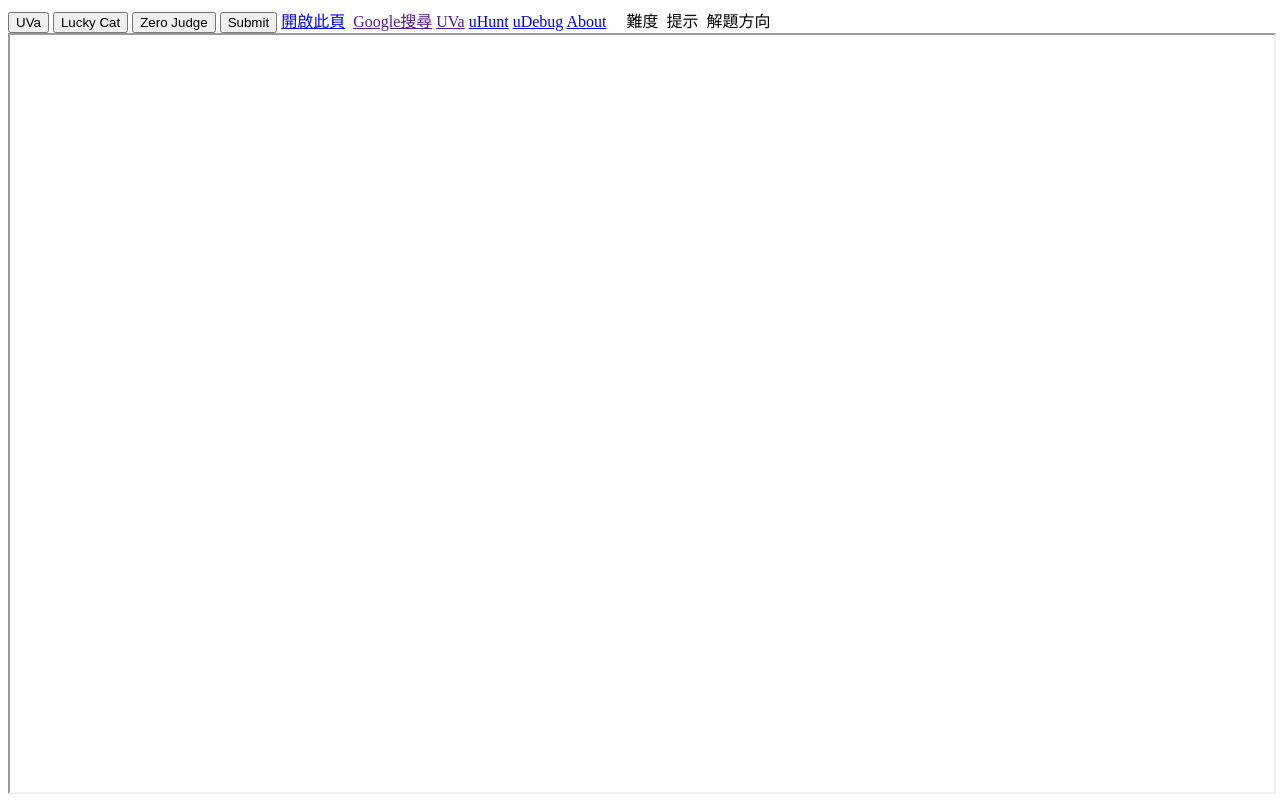
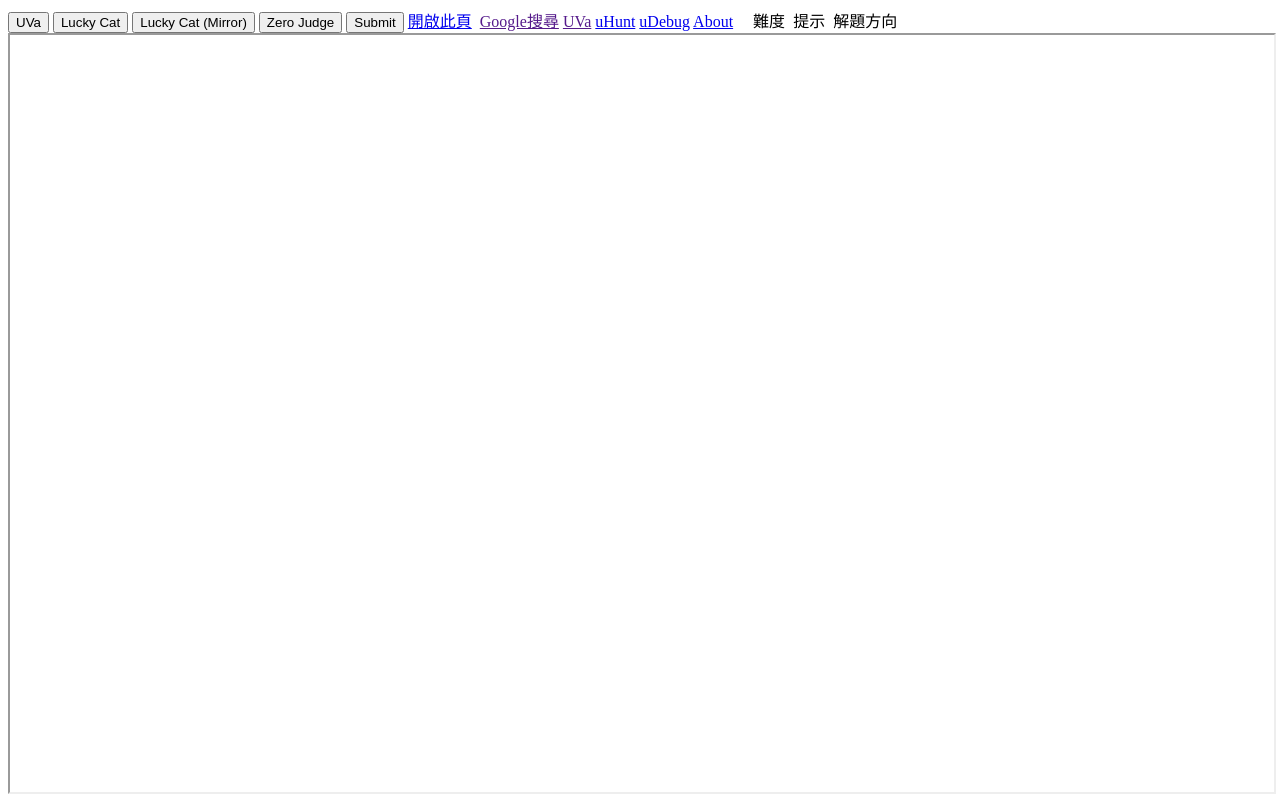
Before and after one commit to domen111/UVa-Easy-Viewer, a plain HTML site: page index.html in a window 1280 px wide. Drawn offline with nearby package versions, Linux system fonts and the light colour scheme; no server answers.

Commit message:
Add Lucky Mirror as an Option
It shows a hint when viewing the Lucky Cat page, but it does not auto forward to the mirror.

Authored-by: saya <sa072688@gmail.com>

```diff
--- a/index.html
+++ b/index.html
@@ -30,6 +30,7 @@ function loadProb(probdata) {
 
 	uvaUrl = "https://onlinejudge.org/external/"+probnum.substring(0,probnum.length-2)+"/"+probnum+".html";
 	if(hasLcat) lcatUrl = "http://luckycat.kshs.kh.edu.tw/homework/q"+probnum+".htm";
+	lcat_mUrl = "http://www3.tcgs.tc.edu.tw/~sagit/luckycat/q"+probnum+".htm";
 
 	$("#uva").attr("href","https://onlinejudge.org/index.php?option=com_onlinejudge&Itemid=8&page=show_problem&problem="+probid);
 
@@ -47,6 +48,14 @@ function windowSizeChange(){
 }
 function view(type) {
 	$("#contentFrame").attr("src",this[type+"Url"]);
+	if (type == 'lcat')
+	{
+		$("#note").show("slow");
+	}
+	else
+	{
+		$("#note").hide();
+	}
 }
 function showzj() {
 	$("#zjsearch").attr("value",probnum);
@@ -118,6 +127,7 @@ function refreshVerdict() {
 	<div id="header">
 		<button onclick="view('uva');">UVa</button>
 		<button onclick="view('lcat');">Lucky Cat</button>
+		<button onclick="view('lcat_m');">Lucky Cat (Mirror)</button>
 		<button onclick="showzj();">Zero Judge</button>
 		<button onclick="submit();">Submit</button>
 		<a id="openPage" onclick="setOpenPage();" href="#">開啟此頁</a>&nbsp;
@@ -130,6 +140,7 @@ function refreshVerdict() {
 		<span id="star" style="color:red;" ondblclick="showHide('star');"></span><span id="star_hide" onclick="showHide('star');">難度</span>&nbsp;
 		<span id="hint" style="color:red;" ondblclick="showHide('hint');"></span><span id="hint_hide" onclick="showHide('hint');">提示</span>&nbsp;
 		<span id="way" style="color:red;" ondblclick="showHide('way');"></span><span id="way_hide" onclick="showHide('way');">解題方向</span>&nbsp;&nbsp;&nbsp;
+		<span id="note" style="color:red; display:none;">如果 Lucky Cat 沒有回應，請嘗試點擊 Lucky Cat (Mirror)。</span>
 		<span id="verdict" style="display:inline-block;width:auto;"></span>
 	</div>
 	<div id="content">
```
